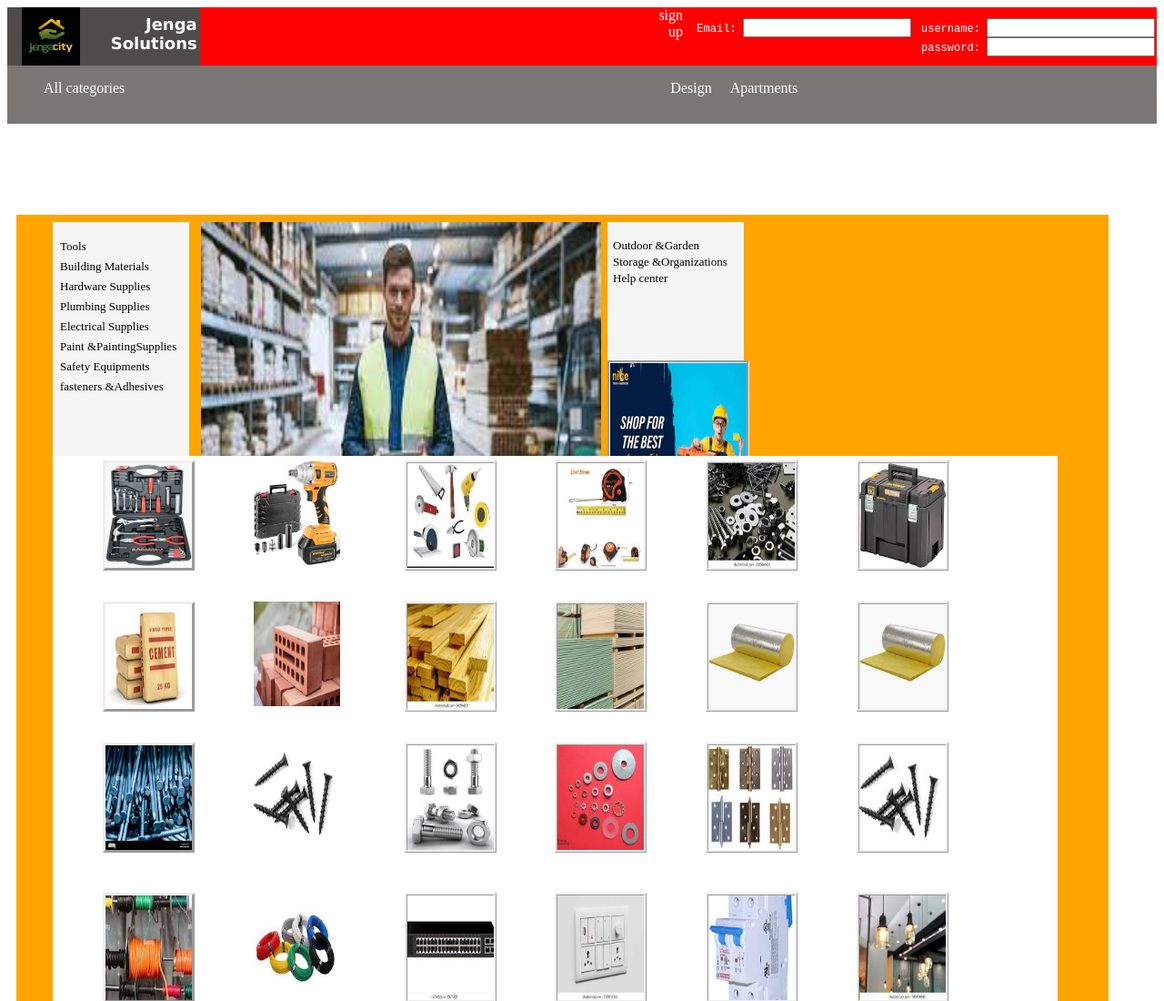
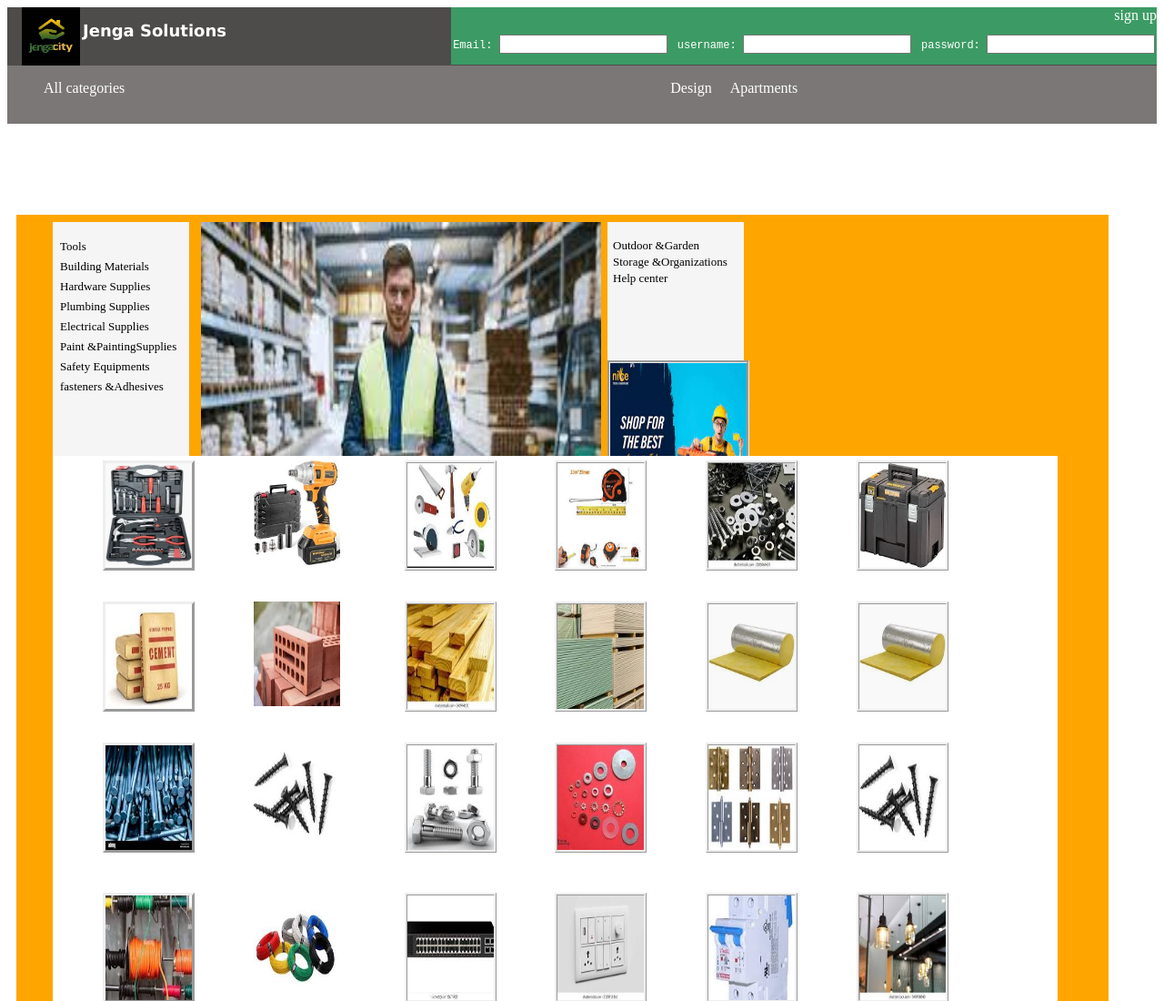
Before and after one commit to RonnyMuthomi/jenga-solutions, a plain HTML site: page index.html in a window 1280 px wide. Shown: the top 1100 px of the page at 91% size. Drawn offline with Linux system fonts and the light colour scheme.

Commit message:
changes to style.css for header

```diff
--- a/style.css
+++ b/style.css
@@ -1,6 +1,6 @@
 header{
     background-color: rgb(78, 75, 75);
-    display: flex;
+    display: flexbox;
     height: 8vh;
     width: 100%;
     text-align: right;
@@ -15,7 +15,7 @@ header img{
 }
 header h1{
     float: left;
-    margin-top: 5px;
+    justify-items: center;
     color: #fff;
     font-size: small;
 }
@@ -32,8 +32,10 @@ header h1{
 }
 
 header #dropdown{
-    display:flex ;
-    background-color: red;
+    float: right;
+    width: fit-content;
+    display:flexbox ;
+    background-color: rgb(60, 155, 100);
 
 }
 #dropdown a{
```
